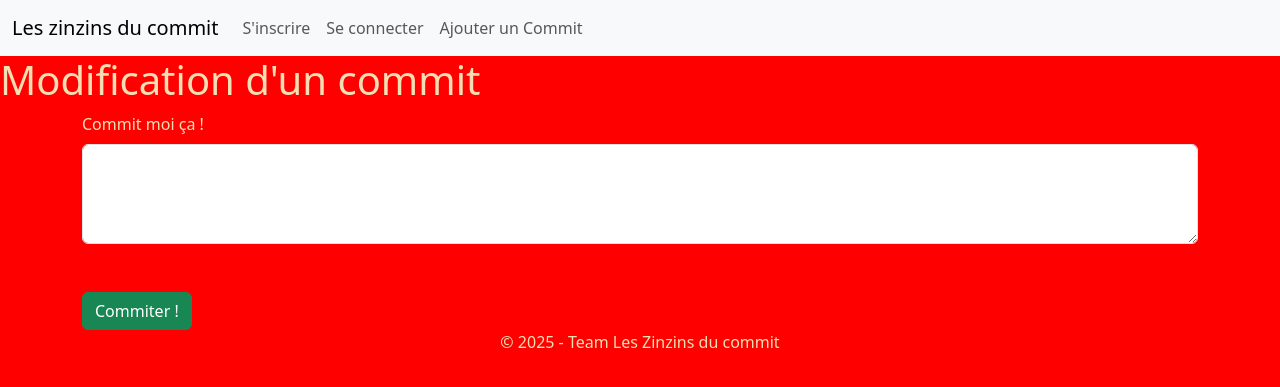
After one commit to KevinVigne/Zinzin-du-commit, a PHP site: the page made by src/Views/editCommit.view.php in a window 1280 px wide. The commit adds this page. Shown: the top 387 px of the page. Run offline with PHP 8.4, Linux system fonts and the light colour scheme; the template is opened without the code that fills it, so the values that code supplies are empty; some libraries are stand-ins or nearby versions.

Commit message:
Modification du Commit Si tu l'as créé

```diff
--- a/public/index.php
+++ b/public/index.php
@@ -11,5 +11,6 @@ $router->addRoute('/connexion', 'SessionController', 'login');
 $router->addRoute('/deconnexion', 'SessionController', 'logout');
 $router->addRoute('/ajoutCommit', 'CommitController', 'addCommit');
 $router->addRoute('/commit', 'CommitController', 'commit');
+$router->addRoute('/modifier', 'CommitController', 'editCommit');
 
 $router->handleRequest();
--- a/src/Views/commit.view.php
+++ b/src/Views/commit.view.php
@@ -12,5 +12,6 @@ require_once(__DIR__ . "/partials/head.view.php");
     }
 ?>
 <?php echo  $myCommit->getModificationDate() ? "<p>Date de modification " . $myCommit->getModificationDate() . "</p>" : "" ?>
+<a href="/modifier?id=<?= $myCommit->getIdCommit();?>" class="btn btn-warning">Modifier</a>
 <?php
 require_once(__DIR__ . "/partials/footer.view.php");
--- /dev/null
+++ b/src/Views/editCommit.view.php
@@ -0,0 +1,22 @@
+<?php
+require_once(__DIR__ . "/partials/head.view.php");
+?>
+<h1>Modification d'un commit</h1>
+<form method="POST">
+    <div class="container">
+        <div class="form-group">
+            <label for="commit" class="form-label">Commit moi ça !</label>
+            <textarea class="form-control" id="commit" name="commit" style="height: 100px"><?= $myCommit->getText(); ?></textarea>
+            <?php
+            if(isset($this->arrayError['commit'])){
+                ?>
+                    <p class="text-danger"><?= $this->arrayError['commit']?></p>
+                <?php
+            }
+            ?>
+        </div>
+        <button type="submit" name="editCommit" class="btn btn-success mt-5">Commiter !</button>
+    </div>
+</form>
+<?php
+require_once(__DIR__ . "/partials/footer.view.php");
```
Also changed, not shown: src/Controllers/CommitController.php (+32 -1 lines), src/Models/Commit.php (+8 -0 lines).
